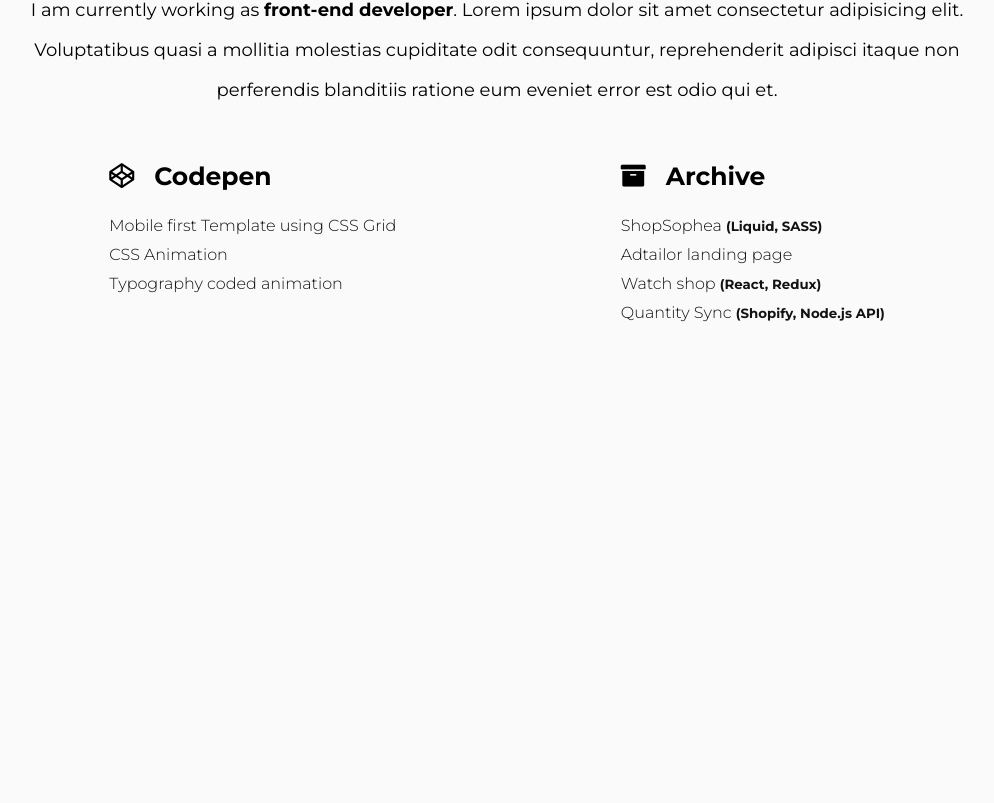
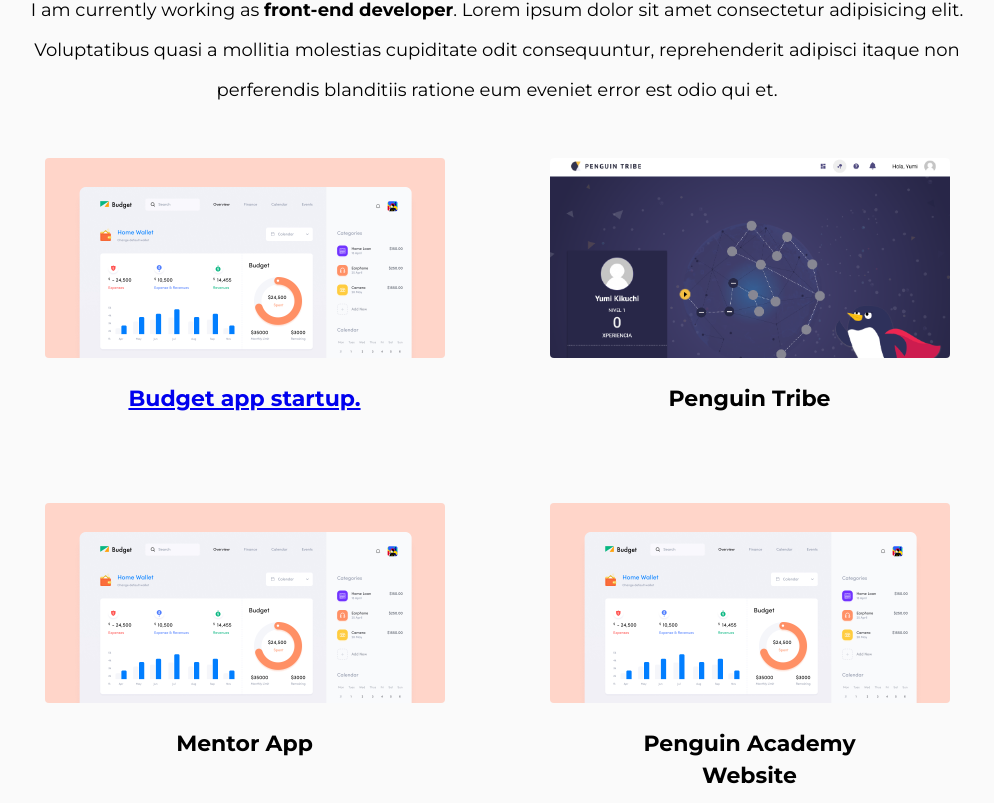
Before and after one commit to vasildimitroffhristoff/graphql-portfolio, a React (Create React App) app: page /projects in a window 1280 px wide. Shown: the part 337-1140 px from the top of the page, without its empty margins (143-1137 px from the left). Before the commit the page ends 800 px from the top, so only its background shows below. Built offline with nearby package versions, Linux system fonts and the light colour scheme.

Commit message:
basic Project page with animation

```diff
--- a/src/components/App.js
+++ b/src/components/App.js
@@ -5,6 +5,7 @@
 import About from './About'
 import Landing from './Landing'
 import Layout from './Layout'
+import Project from './Project'
 import Projects from './Projects'
 
 function App({ location }) {
@@ -26,6 +27,7 @@
                 <Route exact path="/" component={Landing} />
                 <Route path="/about" component={About} />
                 <Route path="/projects" component={Projects} />
+                <Route path="/project/:id" component={Project} />
               </Switch>
             </CSSTransition>
           </TransitionGroup>
--- a/src/components/Landing/LandingStyles.js
+++ b/src/components/Landing/LandingStyles.js
@@ -62,11 +62,13 @@
     margin-bottom: 1rem;
     height: 5rem;
     line-height: 5rem;
-    letter-spacing: 0.4rem;
+    letter-spacing: 0.7rem;
     margin: 0;
     text-transform: uppercase;
     position: relative;
-    font-size:5rem;
+    font-size:4.7rem;
+    font-weight: 700;
+    word-spacing: 0.5rem;
   }
 
   .sub-titles {
@@ -86,7 +88,7 @@
 
   h4 {
     margin: 0;
-    font-size: 1.7rem;
+    font-size: 1.8rem;
     letter-spacing: 0.08rem;
     font-weight: 700;
     font-family: monospace;
--- /dev/null
+++ b/src/components/Project/Project.js
@@ -0,0 +1,43 @@
+import React from 'react'
+import BlockRevealAnimation from 'react-block-reveal-animation'
+
+import project1 from '../../assets/project-2.jpg'
+import { Wrapper } from '../../theme'
+import { ProjectPage } from './ProjectStyles'
+
+export default function Project() {
+  return (
+    <div className="page">
+      <ProjectPage>
+        <Wrapper>
+          <BlockRevealAnimation color="#ffa">
+            <h2>Project 1</h2>
+          </BlockRevealAnimation>
+          <BlockRevealAnimation color="#6066f0">
+            <p>
+              Lorem, ipsum dolor sit amet consectetur adipisicing elit. Expedita
+              praesentium aliquid libero commodi, nobis quod amet numquam quo
+              nam accusamus? Veniam, eum, veritatis quis excepturi pariatur
+              ipsum aperiam est eaque fuga a esse distinctio explicabo enim.
+              Modi facilis sapiente reiciendis magni repellendus eaque,
+              excepturi hic sint iure quisquam distinctio corrupti adipisci
+              incidunt quam architecto provident quia porro soluta
+              exercitationem? Quidem sunt voluptas dolores doloribus corporis
+              temporibus architecto, id animi quia beatae eligendi quae
+              laboriosam adipisci dolor qui est saepe sapiente molestias
+              consequuntur commodi. Ea nobis et id nam. Illo ad velit vitae sunt
+              totam modi cum harum molestias mollitia fuga.
+            </p>
+            <img src={project1} alt="" />
+            <p>
+              Lorem ipsum dolor sit amet consectetur adipisicing elit. Magni
+              illo maiores quo corporis commodi possimus assumenda laborum
+              incidunt fuga laudantium architecto enim tempore quisquam eos
+              facilis ratione pariatur, vel natus.
+            </p>
+          </BlockRevealAnimation>
+        </Wrapper>
+      </ProjectPage>
+    </div>
+  )
+}
--- /dev/null
+++ b/src/components/Project/ProjectStyles.js
@@ -0,0 +1,8 @@
+import styled from 'styled-components'
+
+export const ProjectPage = styled.div`
+  img {
+    max-width: 100%;
+    margin: 3rem 0;
+  }
+`
--- /dev/null
+++ b/src/components/Project/index.js
@@ -0,0 +1,3 @@
+import Project from './Project'
+
+export default Project
--- a/src/components/Projects/ProjecstsStyles.js
+++ b/src/components/Projects/ProjecstsStyles.js
@@ -29,7 +29,13 @@
     display: block;
     margin-bottom: 1rem;
     text-decoration: none;
+    transition: all 300ms;
 
+    &:hover {
+      /* text-decoration: underline; */
+      transform: translateX(5px);
+      box-shadow: inset -30rem 0 0 var(--lightYellow)
+    }
   }
 
   .project-links {
@@ -43,3 +49,56 @@
     }
   }
 `
+
+export const LatestProjects = styled.section`
+  padding: 3rem 0 6rem 0;
+  display: grid;
+  grid-template-columns: repeat(2, 1fr);
+  grid-gap: 10px;
+  grid-auto-rows: minmax(100px, auto);
+`
+export const Project = styled.div`
+  text-align: center;
+  margin-bottom: 4rem;
+  position: relative;
+
+  .header {
+    /* display: flex;
+    flex-direction: row;
+    align-items: center; */
+    margin-top: 2.5rem;
+
+    > span {
+      font-size: 5rem;
+      color: var(--dark);
+      font-weight: 300;
+      display: none;
+    }
+
+    h3 {
+      font-size: 2.2rem;
+      /* font-weight: 400; */
+      width: 60%;
+      margin: 0 auto;
+      line-height: 3.2rem;
+      height: 7rem;
+    }
+  }
+
+  .img-wrapper {
+    width: 40rem;
+    height: 20rem;
+    border-radius: 0.4rem;
+    overflow: hidden;
+    margin: 0 auto;
+    text-align: center;
+    img {
+      /* opacity: 0.2; */
+      /* max-width: 100%; */
+      position: relative;
+      /* height: 40rem; */
+      top: -0.2rem;
+      width: 40rem;
+    }
+  }
+`
--- a/src/components/Projects/Projects.js
+++ b/src/components/Projects/Projects.js
@@ -1,8 +1,10 @@
 import React from 'react'
+import { Link } from 'react-router-dom'
 
-import me from '../../assets/me.svg'
+import project2 from '../../assets/project-1.png'
+import project1 from '../../assets/project-2.jpg'
 import { Wrapper } from '../../theme'
-import { ProjectsSection } from './ProjecstsStyles'
+import { LatestProjects, Project, ProjectsSection } from './ProjecstsStyles'
 
 function ProjectsComponent() {
   return (
@@ -17,6 +19,58 @@
             adipisci itaque non perferendis blanditiis ratione eum eveniet error
             est odio qui et.
           </p>
+
+          <LatestProjects>
+            <Project>
+              <div className="img-wrapper">
+                <img src={project1} alt="" />
+              </div>
+              <div className="header">
+                <Link to="project/1">
+                  <h3>Budget app startup.</h3>
+                </Link>
+                <span>1</span>
+              </div>
+            </Project>
+
+            <Project>
+              <div className="img-wrapper">
+                <img src={project2} alt="" />
+              </div>
+              <div className="header">
+                <h3>Penguin Tribe</h3>
+                <span>2</span>
+              </div>
+            </Project>
+
+            <Project>
+              <div className="img-wrapper">
+                <img src={project1} alt="" />
+              </div>
+              <div className="header">
+                <h3>Mentor App</h3>
+                <span>3</span>
+              </div>
+            </Project>
+            <Project>
+              <div className="img-wrapper">
+                <img src={project1} alt="" />
+              </div>
+              <div className="header">
+                <h3>Penguin Academy Website</h3>
+                <span>4</span>
+              </div>
+            </Project>
+            <Project>
+              <div className="img-wrapper">
+                <img src={project1} alt="" />
+              </div>
+              <div className="header">
+                <h3>Admin Page</h3>
+                <span>5</span>
+              </div>
+            </Project>
+          </LatestProjects>
 
           <section className="project-links">
             <div>
@@ -51,16 +105,28 @@
                 <i className="icon fas fa-archive"></i>Archive
               </h4>
               <a className="link" href="" target="__blank">
-                ShopSophea <small><b>(Liquid, SASS)</b></small>
+                Portfolio 1
+              </a>
+              <a className="link" href="" target="__blank">
+                ShopSophea
+                <small>
+                  <b>(Liquid, SASS)</b>
+                </small>
               </a>
               <a className="link" href="" target="__blank">
                 Adtailor landing page
               </a>
               <a className="link" href="" target="__blank">
-                Watch shop <small><b>(React, Redux)</b></small>
+                Watch shop
+                <small>
+                  <b>(React, Redux)</b>
+                </small>
               </a>
               <a className="link" href="" target="__blank">
-                Quantity Sync <small><b>(Shopify, Node.js API)</b></small>
+                Quantity Sync
+                <small>
+                  <b>(Shopify, Node.js API)</b>
+                </small>
               </a>
             </div>
           </section>
```
Also changed, not shown: src/assets/project-1.png (added), src/assets/project-2.jpg (added).
